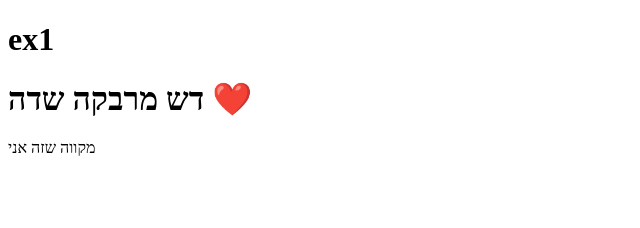
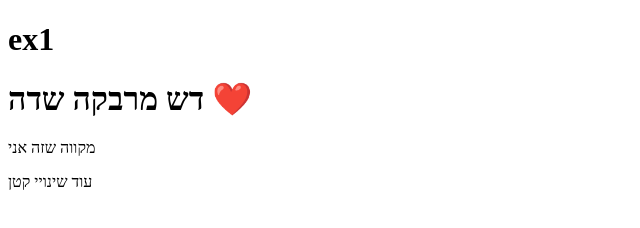
Before and after one commit to H-308/test, a plain HTML site: page index.html in a window 1280 px wide. Shown: the full height of the page, 0-640 px from the left. Drawn offline with Linux system fonts and the light colour scheme.

Commit message:
just test conflict

```diff
--- a/index.html
+++ b/index.html
@@ -9,5 +9,6 @@
     <h1>ex1</h1>
     <h1>דש מרבקה שדה ❤️ </h1>
     <p>מקווה שזה אני </p>
+    <p>עוד שינויי קטן</p>
 </body>
 </html>
```
